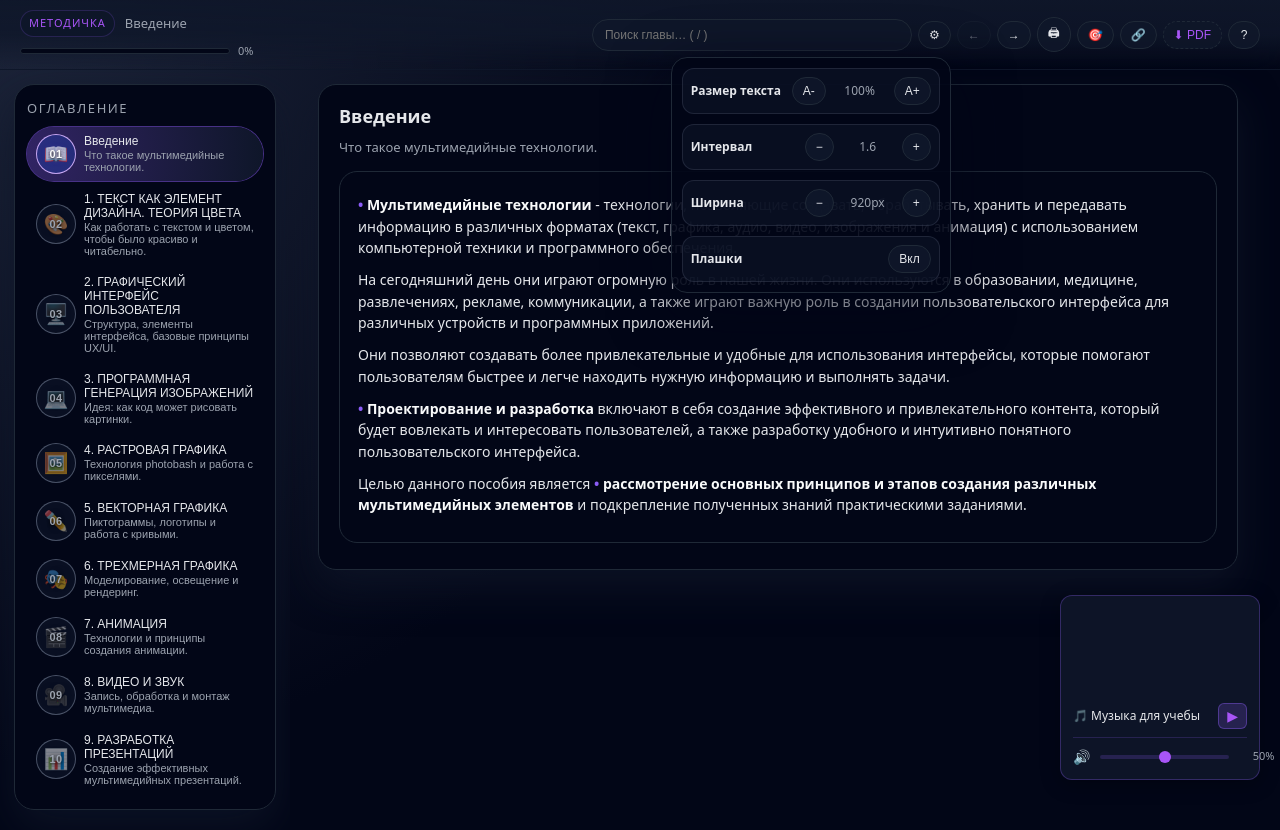
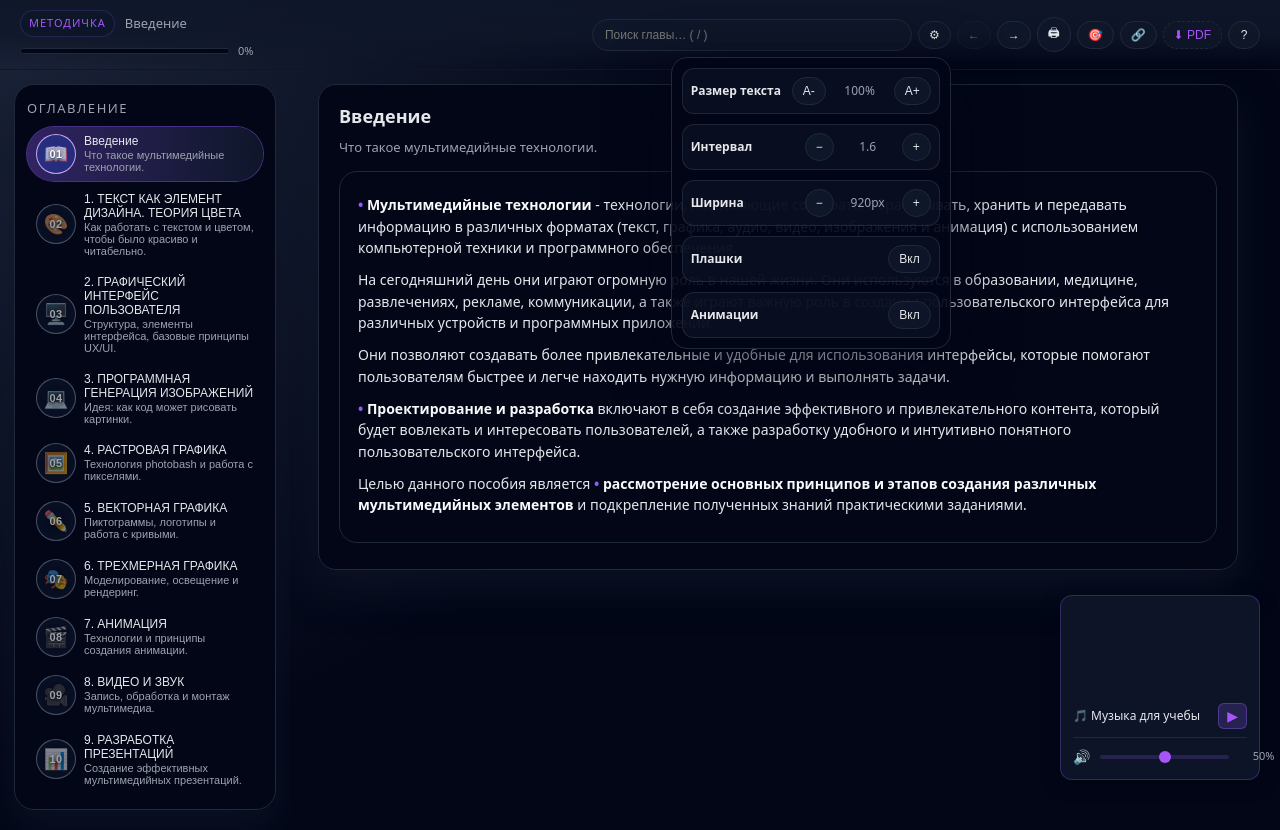
Before and after one commit to Nuwyint/metodichka-site, a React (Vite) app: page /#intro in a window 1280 px wide. Both pictures are taken after a click on the button "Настройки чтения". Built offline with nearby package versions, Linux system fonts and the light colour scheme; grey boxes are pictures that could not be loaded.

Commit message:
feat: reduce motion toggle

```diff
--- a/src/App.jsx
+++ b/src/App.jsx
@@ -2501,6 +2501,8 @@ function Header({
   onContentWidthChange,
   showPanels,
   onShowPanelsChange,
+  reduceMotion,
+  onReduceMotionChange,
 }) {
   const [query, setQuery] = useState("");
   const [open, setOpen] = useState(false);
@@ -2699,6 +2701,20 @@ function Header({
                     title="Показать/скрыть боковые плашки"
                   >
                     {showPanels ? "Вкл" : "Выкл"}
+                  </button>
+                </div>
+              </div>
+
+              <div className="settings-row settings-row--mt">
+                <div className="settings-label">Анимации</div>
+                <div className="settings-controls">
+                  <button
+                    type="button"
+                    className="settings-btn"
+                    onClick={() => onReduceMotionChange(!reduceMotion)}
+                    title="Уменьшить анимации"
+                  >
+                    {reduceMotion ? "Выкл" : "Вкл"}
                   </button>
                 </div>
               </div>
@@ -3316,6 +3332,10 @@ function App() {
     const saved = localStorage.getItem("metodichka-showPanels");
     return saved !== "0";
   });
+  const [reduceMotion, setReduceMotion] = useState(() => {
+    const saved = localStorage.getItem("metodichka-reduceMotion");
+    return saved === "1";
+  });
   const scrollSaveTimerRef = useRef(null);
   const didInitialScrollRestoreRef = useRef(false);
 
@@ -3410,6 +3430,11 @@ function App() {
   }, [showPanels]);
 
   useEffect(() => {
+    localStorage.setItem("metodichka-reduceMotion", reduceMotion ? "1" : "0");
+    document.documentElement.classList.toggle("reduce-motion", reduceMotion);
+  }, [reduceMotion]);
+
+  useEffect(() => {
     const onHashChange = () => {
       const id = String(window.location.hash || "").replace(/^#/, "");
       if (id && sections.some((s) => s.id === id)) {
@@ -3658,6 +3683,8 @@ function App() {
         onContentWidthChange={setContentWidth}
         showPanels={showPanels}
         onShowPanelsChange={setShowPanels}
+        reduceMotion={reduceMotion}
+        onReduceMotionChange={setReduceMotion}
       />
 
       <div className={`layout ${focusMode ? "layout--focus" : ""}`}>
--- a/src/index.css
+++ b/src/index.css
@@ -1145,6 +1145,17 @@ body {
   .content-media-audio {
     border: 1px solid #ddd !important;
   }
+}
+
+/* ---------------- REDUCE MOTION ---------------- */
+
+.reduce-motion *,
+.reduce-motion *::before,
+.reduce-motion *::after {
+  animation-duration: 0.001ms !important;
+  animation-iteration-count: 1 !important;
+  transition-duration: 0.001ms !important;
+  scroll-behavior: auto !important;
 }
 
 .content-body {
```
